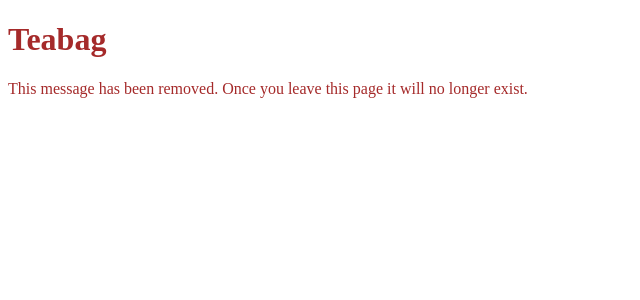
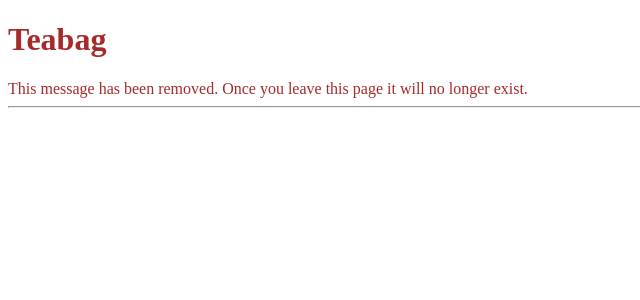
Before and after one commit to chakmidlot/teabag, a Python web app: template src/templates/message.jinja2 in a window 1280 px wide. Shown: the top 300 px of the page, without its empty margins (0-640 px from the left). Run offline with Jinja, Linux system fonts and the light colour scheme; the template is opened without the code that fills it, so the values that code supplies are empty.

Commit message:
fix new lines in messages

```diff
--- a/src/static/style.css
+++ b/src/static/style.css
@@ -6,3 +6,12 @@
     text-decoration: none;
     color: brown;
 }
+
+hr {
+    color: brown;
+}
+
+div.message {
+    white-space: pre;
+    font-family: monospace;
+}
--- a/src/templates/message.jinja2
+++ b/src/templates/message.jinja2
@@ -7,8 +7,6 @@
         This message has been removed.
         Once you leave this page it will no longer exist.
     </div>
-    <br>
-    <div>
-        {{ message }}
-    </div>
+    <hr>
+    <div class="message">{{ message }}</div>
 {% endblock %}
```
